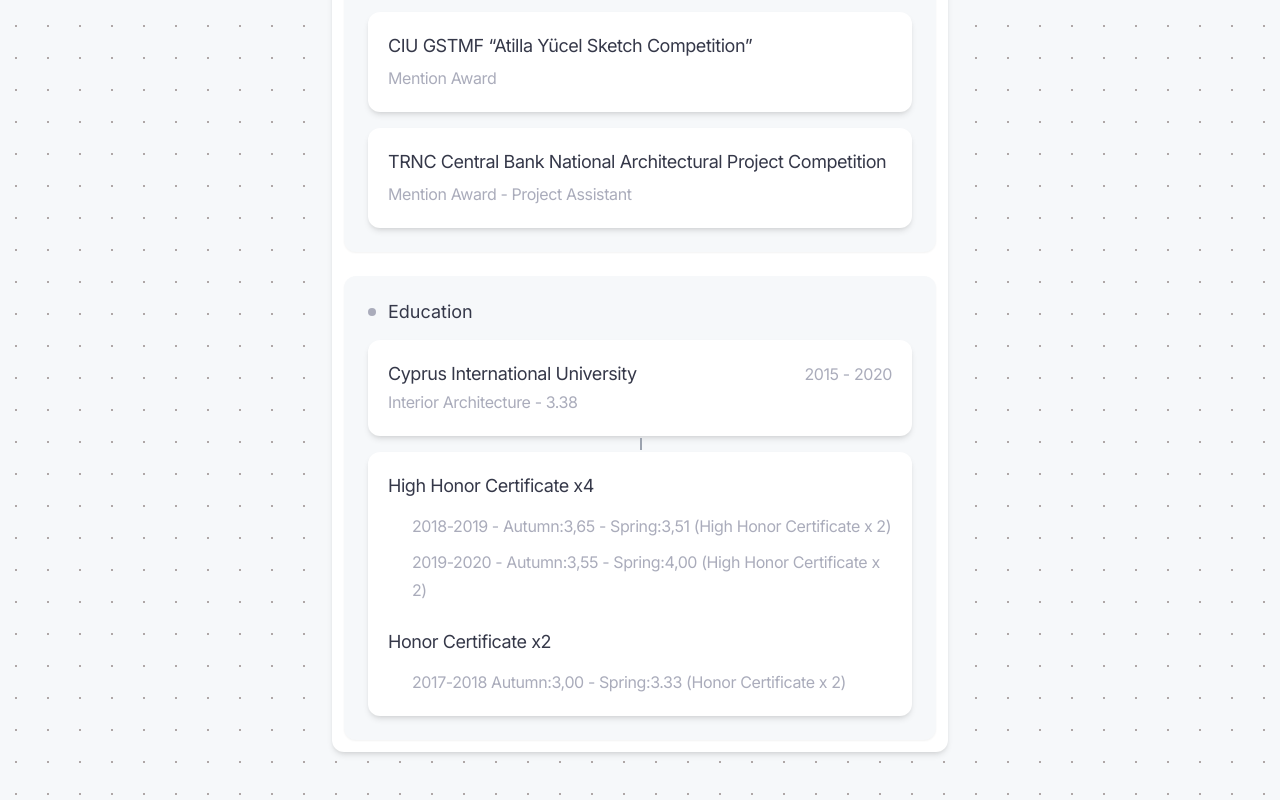
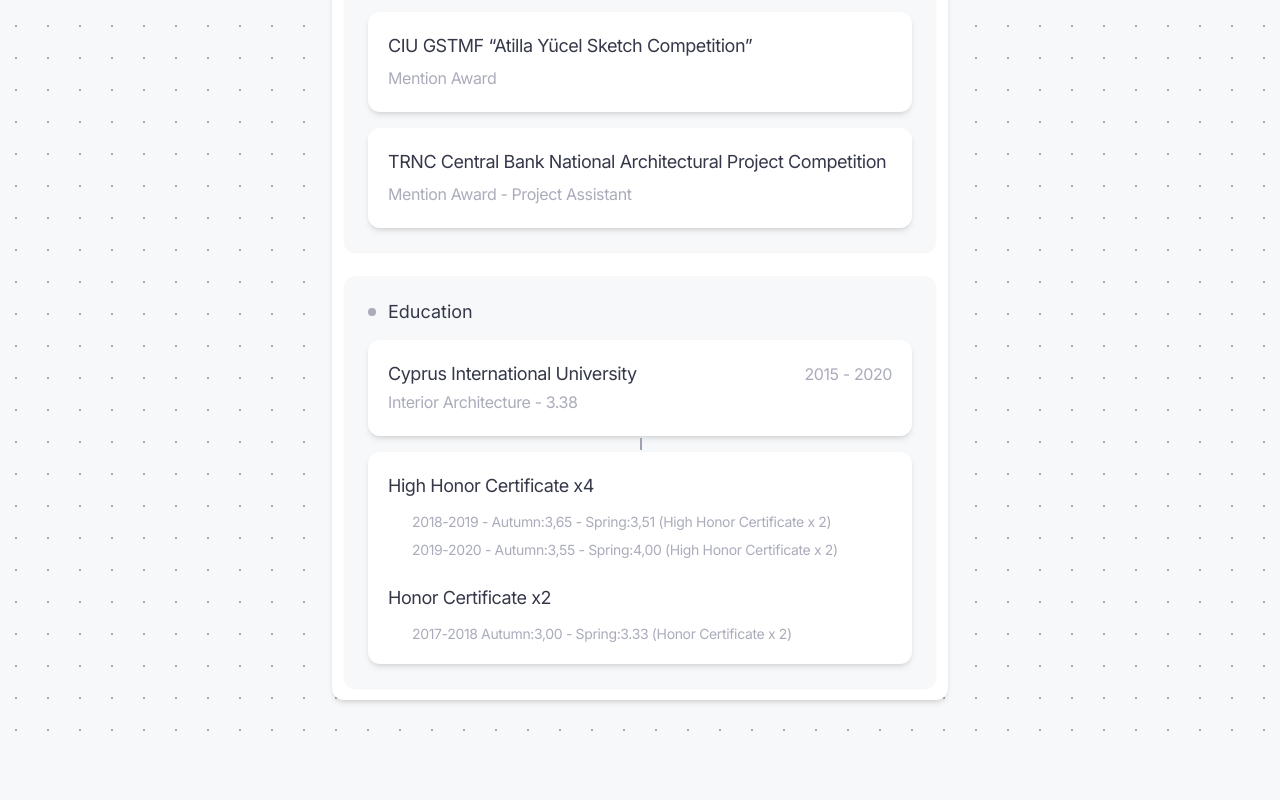
Before and after one commit to mesuttutsak/my-website, a Next.js app: page / in a window 1280 px wide. Shown: the part 886-1686 px from the top of the page. After the commit the page ends 1634 px from the top, so only its background shows below. Built offline with nearby package versions, Linux system fonts and the light colour scheme.

Commit message:
edicution onur sertifikalarının fontsizeları değiştirildi.

```diff
--- a/src/components/HomePage/Education/index.tsx
+++ b/src/components/HomePage/Education/index.tsx
@@ -65,7 +65,7 @@
                             <Text tag="h4" >{title}</Text>
                             <ul className="flex flex-col gap-2 ml-3 pl-3">
                                 {period.map((e, i) => <li key={'p2_' + i} className="d-block">
-                                    <Text>{e}</Text>
+                                    <Text fontSize="sm">{e}</Text>
                                 </li>)}
                             </ul>
                         </div>)
```
